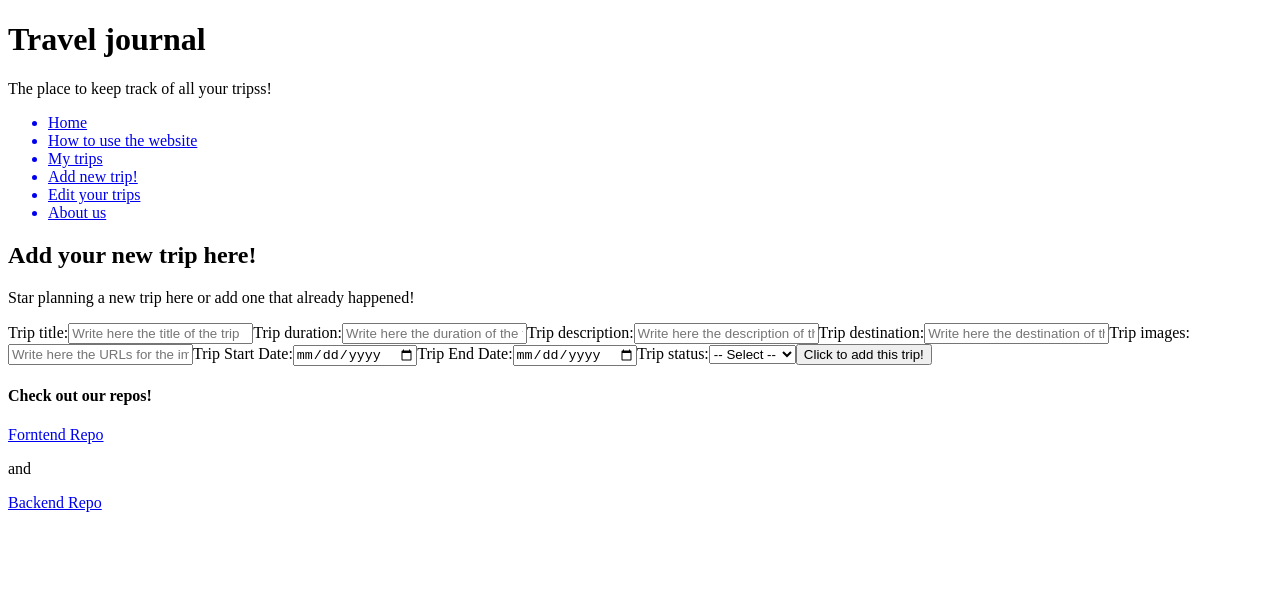
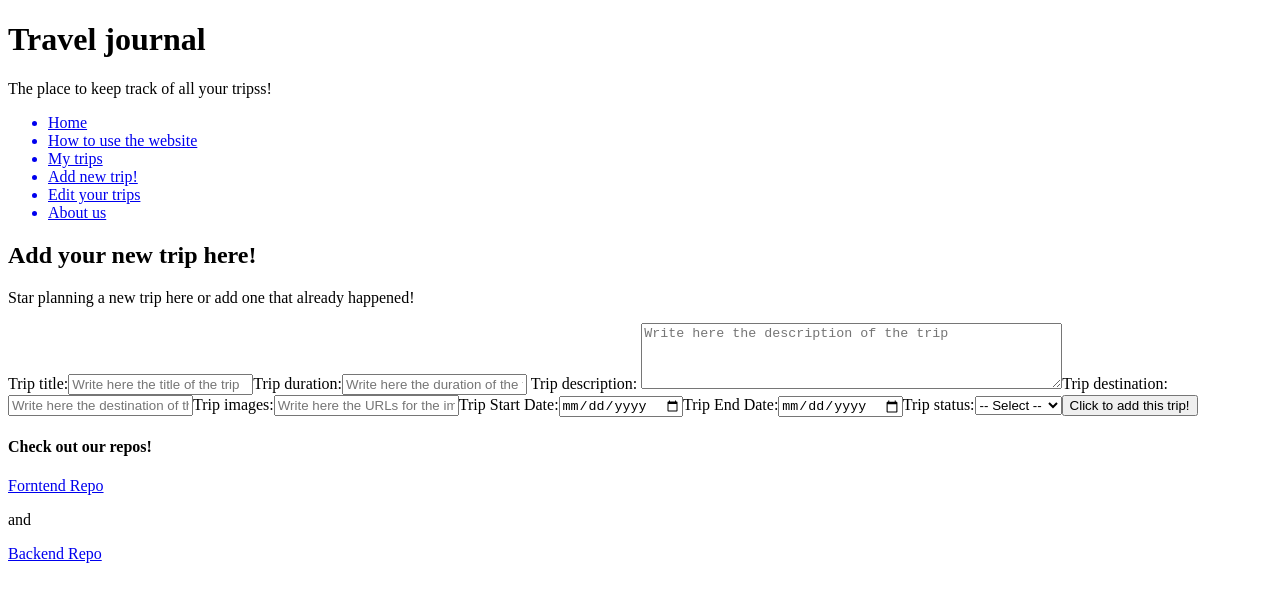
Before and after one commit to LenaH92/travel-journal-forntend, a React (Vite) app: page /trip/new in a window 1280 px wide. Shown: the top 602 px of the page. Built offline with nearby package versions, Linux system fonts and the light colour scheme; no server answers.

Commit message:
handled description for multiple paragraphs

```diff
--- a/src/pages/AddNewTripPage.jsx
+++ b/src/pages/AddNewTripPage.jsx
@@ -92,15 +92,15 @@ const AddNewTripPage = ({ trips, setTrips }) => {
                     onChange={(event) => setDuration(event.target.value)} />
             </label>
 
-            <label>
-                Trip description:
-                <input
-                    required
-                    type="text"
-                    value={description}
-                    placeholder="Write here the description of the trip"
-                    onChange={(event) => setDescription(event.target.value)} />
-            </label>
+            <label> Trip description: </label>
+            <textarea
+                required
+                rows="4"
+                cols="50"
+                value={description}
+                placeholder="Write here the description of the trip"
+                onChange={(event) => setDescription(event.target.value)}
+            />
 
             <label>
                 Trip destination:
--- a/src/pages/TripDetailsPage.jsx
+++ b/src/pages/TripDetailsPage.jsx
@@ -5,9 +5,20 @@ const TripDetailsPage = ({ trips, handleDelete }) => {
     const { tripId } = useParams();
 
     const trip = trips.find((currentTrip) => String(currentTrip.id) === tripId);
+
     /* useParams(): Retrieves the tripId from the URL.
     String(currentTrip.id): Converts currentTrip.id (number or UUID) to a string for comparison.
     find(): Searches for the trip in the trips array where the id matches tripId. */
+
+    function handleDescription(description) {
+        const formattedDescription = description.split('\n').map((line, index) => (
+            <p key={index}>{line}</p>
+        ));
+
+        return <div>{formattedDescription}</div>;
+    }
+
+
 
     return (<div>
         <h1>{trip.title}</h1>
@@ -17,7 +28,7 @@ const TripDetailsPage = ({ trips, handleDelete }) => {
             <h1>ADD HERE THE PICTURES IN CaRROUSEL MODE</h1>
         </div>
         <hr />
-        <p>{trip.description}</p>
+        <section className="descriptionDiv">{handleDescription(trip.description)}</section>
         <button type="button">Edit trip</button>
         <button
             type="button"
```
